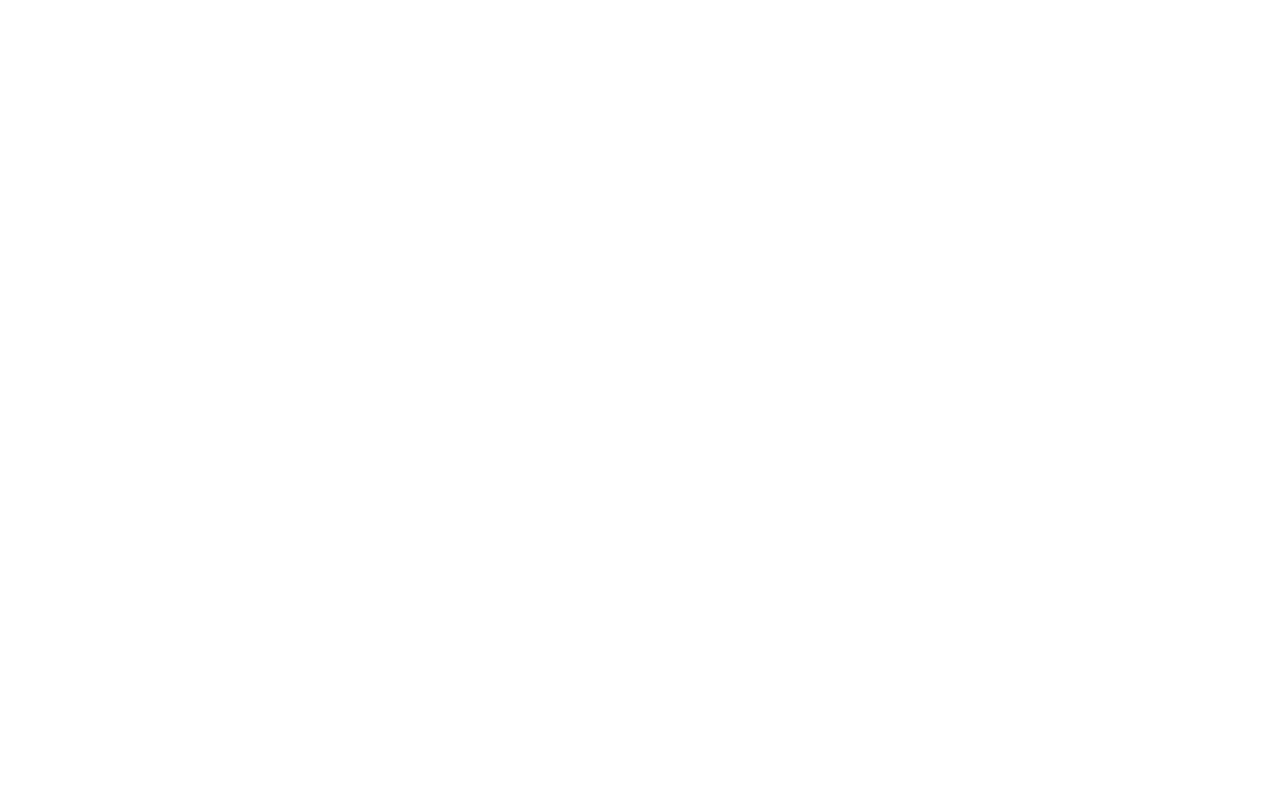
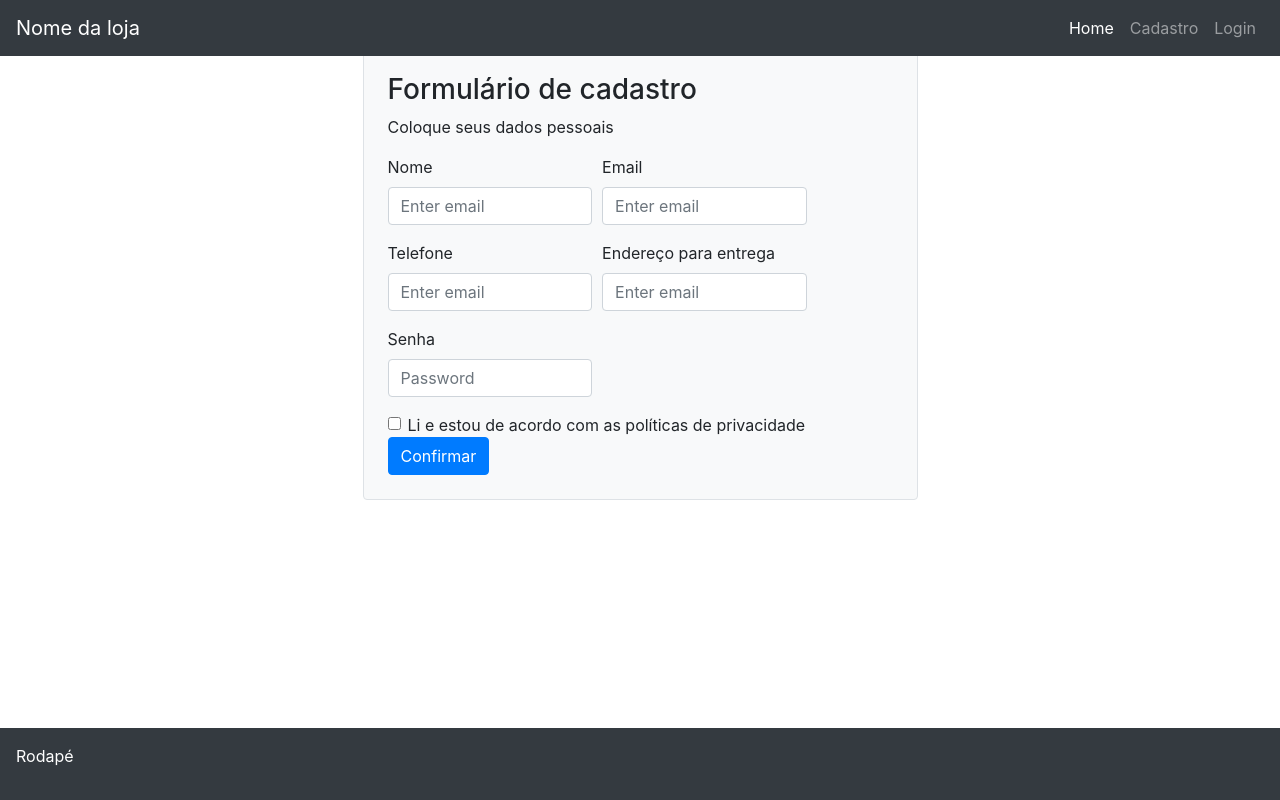
Before and after one commit to vilela-rodrigo/teste-formulario, a PHP site: page /cadastro.php in a window 1280 px wide. Before the commit the page is empty. Run offline with PHP 8.4, Linux system fonts and the light colour scheme; some libraries are stand-ins or nearby versions.

Commit message:
Acrésimo de imagens e alterações no estilo

```diff
--- a/assets/CSS/estilo.css
+++ /dev/null
@@ -1,3 +0,0 @@
-footer {
-  background-color: rgb(236, 82, 177);
-}
--- a/cadastro.php
+++ b/cadastro.php
@@ -0,0 +1,55 @@
+<?php
+$tituloDaPagina = "Página Cadastro";
+require_once (".\inc\head.php");
+?>
+
+<body>
+<?php require_once(".\inc\header.php"); ?>
+
+<main class="container my-5">
+
+<form action="principal.php" method="$_POST" class="col-6 mx-auto border rounded bg-light p-4">
+  <h3>Formulário de cadastro</h3>
+  <p>Coloque seus dados pessoais</p>
+<div class="form-row">
+  <div class="form-group col-md-5">
+    <label for="exampleInputEmail1">Nome</label>
+    <input type="email" class="form-control" id="exampleInputEmail1" name="inputEmail" aria-describedby="emailHelp" placeholder="Enter email">
+  </div>
+
+  <div class="form-group col-md-5">
+    <label for="exampleInputEmail1">Email</label>
+    <input type="email" class="form-control" id="exampleInputEmail1" name="inputEmail" aria-describedby="emailHelp" placeholder="Enter email">
+  </div>
+
+  <div class="form-group col-md-5">
+    <label for="exampleInputEmail1">Telefone</label>
+    <input type="email" class="form-control" id="exampleInputEmail1" name="inputEmail" aria-describedby="emailHelp" placeholder="Enter email">
+  </div>
+
+  <div class="form-group col-md-5">
+    <label for="exampleInputEmail1">Endereço para entrega</label>
+    <input type="email" class="form-control" id="exampleInputEmail1" name="inputEmail" aria-describedby="emailHelp" placeholder="Enter email">
+  </div>
+
+  <div class="form-group col-md-5">
+    <label for="exampleInputPassword1">Senha</label>
+    <input type="password" class="form-control" id="exampleInputPassword1" placeholder="Password">
+  </div>
+  </div>
+
+  <div class="form-check">
+    <input type="checkbox" class="form-check-input" id="exampleCheck1">
+    <label class="form-check-label" for="exampleCheck1">Li e estou de acordo com as políticas de privacidade</label>
+  </div>
+
+  <button type="submit" class="btn btn-primary">Confirmar</button>
+</form>
+
+
+</main>
+
+<?php require_once("./inc/footer.php"); ?>
+</body>
+
+</html>
--- a/inc/footer.php
+++ b/inc/footer.php
@@ -1,4 +1,4 @@
-<footer>
+<footer class="container-fluid bg-dark text-white mt-4 p-3 fixed-bottom">
 <p>Rodapé</p>
 
 </footer>
--- a/inc/header.php
+++ b/inc/header.php
@@ -1,4 +1,4 @@
-<nav class="navbar navbar-expand-md navbar-dark bg-dark">
+<nav class="navbar navbar-expand-md navbar-dark bg-dark fixed-top">
   <a class="navbar-brand" href="#">Nome da loja</a>
 
   <button class="navbar-toggler" type="button" data-toggle="collapse" data-target="#navbarNavAltMarkup" aria-controls="navbarNavAltMarkup" aria-expanded="false" aria-label="Toggle navigation">
@@ -7,8 +7,8 @@
 
   <div class="collapse navbar-collapse" id="navbarNavAltMarkup">
     <div class="navbar-nav ml-auto">
-      <a class="nav-item nav-link active" href="#">Home <span class="sr-only">(current)</span></a>
-      <a class="nav-item nav-link" href="#">Cadastro</a>
+      <a class="nav-item nav-link active" href="./principal.php">Home <span class="sr-only">(current)</span></a>
+      <a class="nav-item nav-link" href="./cadastro.php">Cadastro</a>
       <a class="nav-item nav-link" href="#">Login</a>
     </div>
   </div>
--- a/principal.php
+++ b/principal.php
@@ -9,9 +9,13 @@ require_once (".\inc\head.php");
 <?php
 require_once(".\inc\header.php");
 ?>
+<img src="assets\image\imagesJPEG\Exemplo-Banner.jpg" alt="">
+
 <main>
-Título de novo
+<section >
+  <h1 class="mt-200">Título</h1>
 
+  </section>
 </main>
 <?php require_once("./inc/footer.php");
 ?>
```
Also changed, not shown: assets/image/imagesJPEG/Exemplo-Banner.jpg (added), 1 other file.
